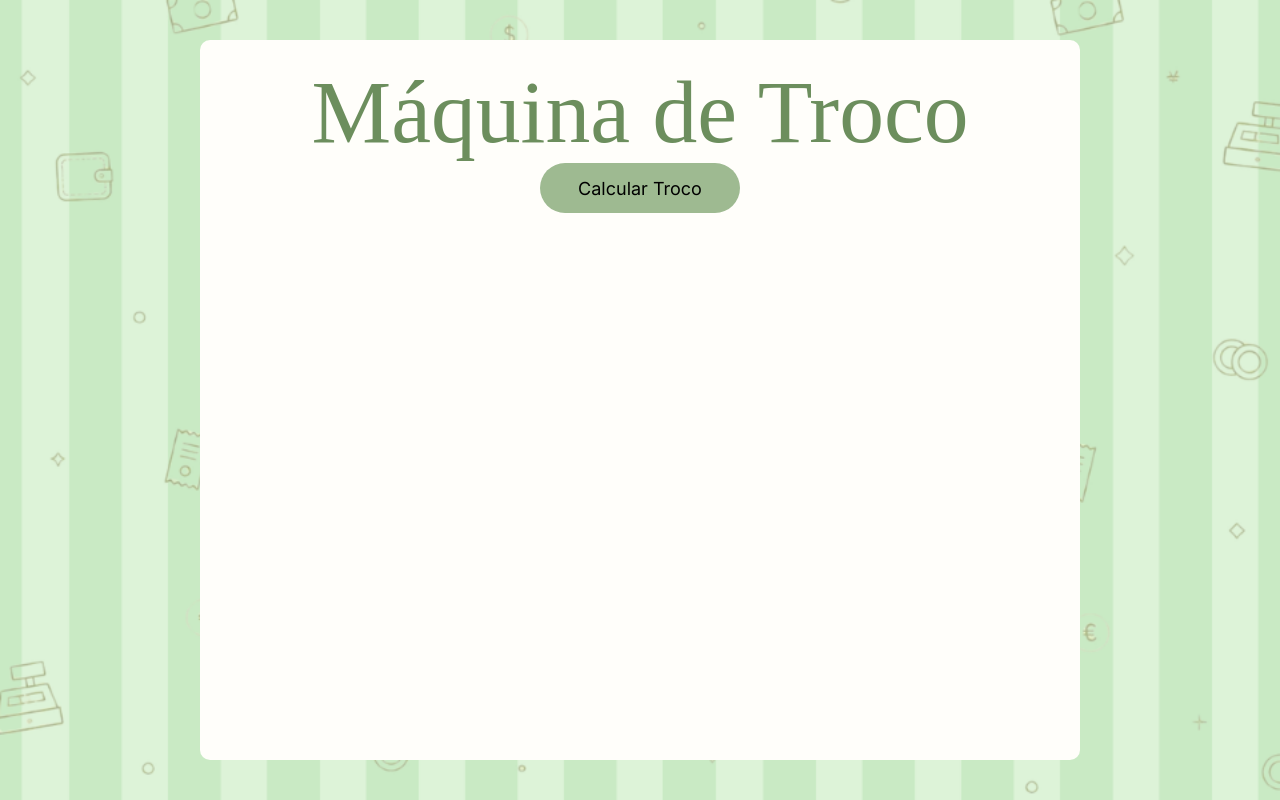
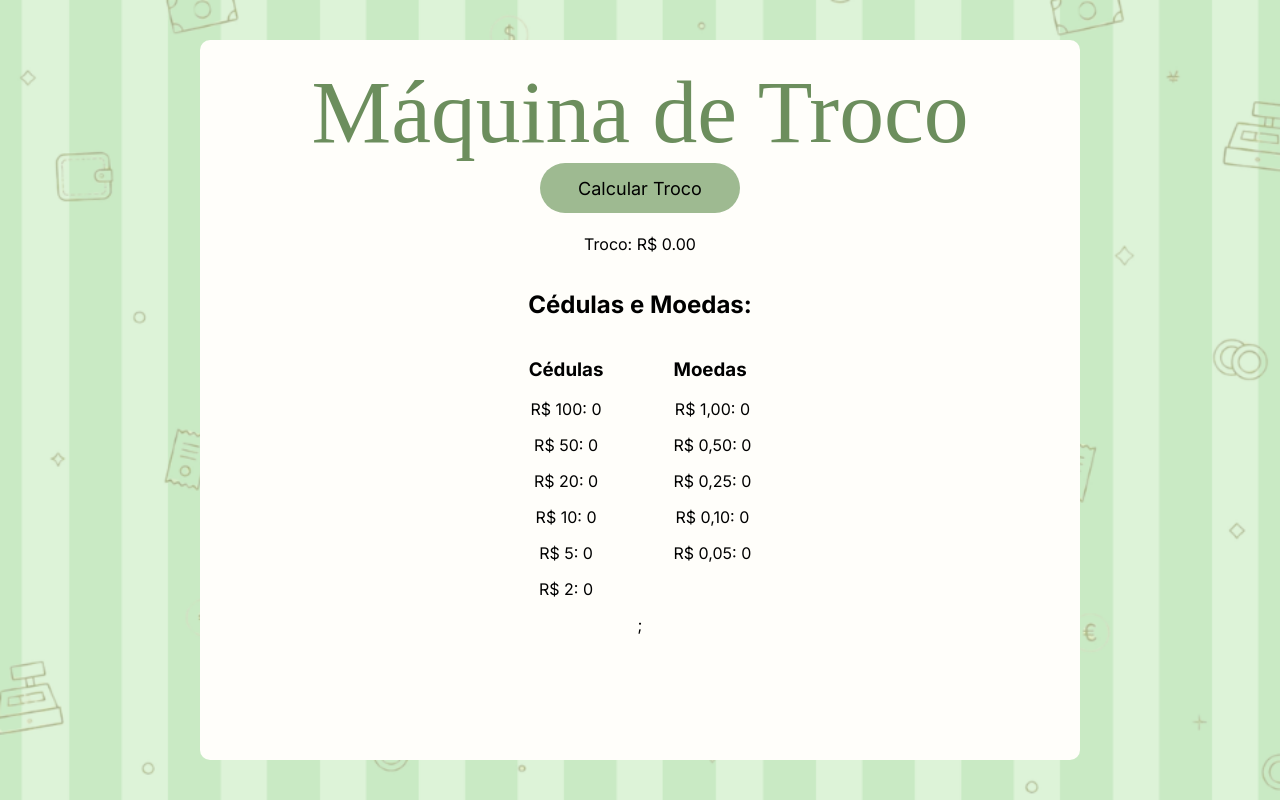
Before and after one commit to HelloisaLeite/maquina-de-troco, a React (Vite) app: page / in a window 1280 px wide. Both pictures are taken after a click on the button "Calcular Troco". Built offline with nearby package versions, Linux system fonts and the light colour scheme; a web font is replaced by a local one.

Commit message:
adiciona calculo da quantidade de cédulas e moedas

```diff
--- a/src/App.css
+++ b/src/App.css
@@ -33,3 +33,22 @@
   background-color: var(--button-hover-color);
   cursor: pointer;
 }
+
+.resultado-calculo {
+  display: flex;
+  justify-content: center;
+  align-items: center;
+  flex-direction: column;
+  margin-top: 5px;
+  font-family: var(--text-font-family);
+}
+
+.colunas {
+  display: flex;
+  justify-content: center;
+  gap: 70px;
+}
+
+.coluna {
+  text-align: left;
+}
--- a/src/App.jsx
+++ b/src/App.jsx
@@ -7,6 +7,7 @@ function App() {
   const [valorCompra, setValorCompra] = useState('');
   const [valorPago, setValorPago] = useState('');
   const [troco, setTroco] = useState(null);
+  const [cedulasEMoedas, setCedulasEMoedas] = useState(null)
 
   // Bloco 4: função que calcula o troco
   function calcularTroco() {
@@ -18,10 +19,45 @@ function calcularTroco() {
       return;
     }
 
-  const resultado = pago - compra;
-  setTroco(resultado);
+    const resultadoTroco = pago - compra;
+    setTroco(resultadoTroco);
+
+
+    const resultadoCedulasEMoedas = calcularCedulasEMoedas(resultadoTroco);
+
+    setCedulasEMoedas(resultadoCedulasEMoedas);
+  };
+
+  // Bloco 5: função que calcula a quantidade de cédulas e moedas necessárias para o troco
+  function calcularCedulasEMoedas(troco) {
+
+    let valor = Math.round(troco * 100)
+
+    const valores = [
+      { nome: 'nota100', valor: 10000 },
+      { nome: 'nota50', valor: 5000 },
+      { nome: 'nota20', valor: 2000 },
+      { nome: 'nota10', valor: 1000 },
+      { nome: 'nota5', valor: 500 },
+      { nome: 'nota2', valor: 200 },
+      { nome: 'moeda1', valor: 100 },
+      { nome: 'moeda50', valor: 50 },
+      { nome: 'moeda25', valor: 25 },
+      { nome: 'moeda10', valor: 10 },
+      { nome: 'moeda05', valor: 5 }
+    ]
+
+    const resultado = {}
+
+    for (const item of valores) {
+      const quantidade = Math.floor(valor / item.valor)
+      resultado[item.nome] = quantidade
+
+      valor -= quantidade * item.valor
     }
 
+    return resultado
+  }
 
   return (
     <main className="app">
@@ -32,6 +68,42 @@ function calcularTroco() {
           <BotaoCalcular texto="Calcular Troco" onClick={calcularTroco} />
         </div>
 
+        <div className="resultado-calculo">
+
+          {troco !== null && (
+            <p>Troco: R$ {troco.toFixed(2)}</p>
+          )}
+
+          {cedulasEMoedas && (
+        <div className="cedulas-moedas">
+          <h2>Cédulas e Moedas:</h2>
+
+          <div className="colunas">
+
+            <div className="coluna">
+              <h3>Cédulas</h3>
+
+              <p>R$ 100: {cedulasEMoedas.nota100}</p>
+              <p>R$ 50: {cedulasEMoedas.nota50}</p>
+              <p>R$ 20: {cedulasEMoedas.nota20}</p>
+              <p>R$ 10: {cedulasEMoedas.nota10}</p>
+              <p>R$ 5: {cedulasEMoedas.nota5}</p>
+              <p>R$ 2: {cedulasEMoedas.nota2}</p>
+            </div>
+
+            <div className="coluna">
+              <h3>Moedas</h3>
+
+              <p>R$ 1,00: {cedulasEMoedas.moeda1}</p>
+              <p>R$ 0,50: {cedulasEMoedas.moeda50}</p>
+              <p>R$ 0,25: {cedulasEMoedas.moeda25}</p>
+              <p>R$ 0,10: {cedulasEMoedas.moeda10}</p>
+              <p>R$ 0,05: {cedulasEMoedas.moeda05}</p>
+            </div>
+          </div>
+        </div>
+      )};
+        </div>
       </div>
     </main>
   )
--- a/src/index.css
+++ b/src/index.css
@@ -36,9 +36,10 @@ h1 {
   font-weight: 500;
 }
 
+
 p {
   font-family: var(--text-font-family);
   color: var(--text-primary-color);
   text-align: center;
-  font-size: 20px;
+  font-size: 14pxpx;
 }
```
Lines whose indentation alone changed are shown as unchanged.
